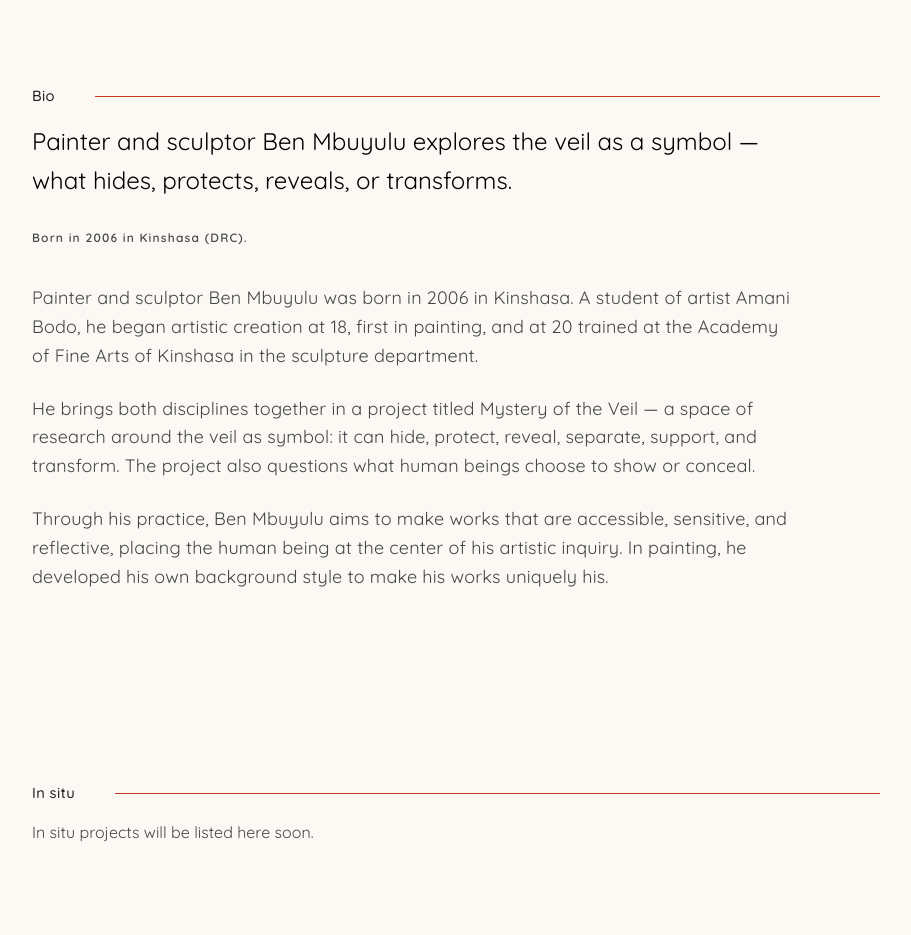
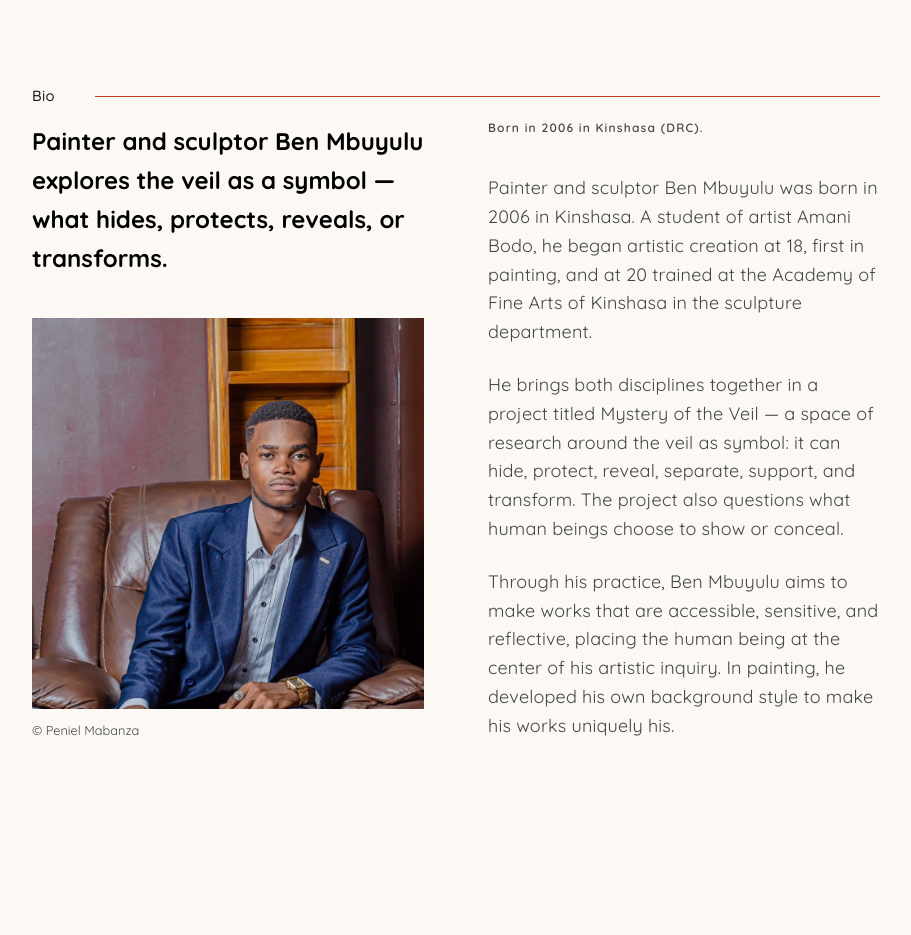
Before and after one commit to peniemab/benmbuyulu-portfolio, a Next.js app: page / in a window 1280 px wide. Shown: the part 1220-2155 px from the top of the page, without its empty margins (344-1255 px from the left). Built offline with nearby package versions, Linux system fonts and the light colour scheme; no server answers; the database is empty; a web font is replaced by a local one.

Commit message:
Add artist portrait to Bio with credit link to Peniel Mabanza.

```diff
--- a/src/components/BioSection.tsx
+++ b/src/components/BioSection.tsx
@@ -1,16 +1,51 @@
+import Image from "next/image";
 import type { Dictionary } from "@/i18n/dictionaries/fr";
 
 type Props = {
   labels: Dictionary["bio"];
 };
 
+const PORTRAIT_SRC = "/artist/ben-mbuyulu.jpg";
+const PORTRAIT_ALT = "Ben Mbuyulu — portrait";
+
+/**
+ * Mobile: lead → portrait → born + body
+ * Desktop: lead left (photo fills leftover space under it) | born + body right
+ */
 export function BioSection({ labels }: Props) {
   return (
-    <div className="max-w-3xl">
-      <p className="font-headline-sm text-headline-sm text-primary mb-8 leading-relaxed">
+    <div className="grid grid-cols-1 gap-10 md:grid-cols-2 md:gap-12 lg:gap-16 md:items-stretch">
+      <div className="flex min-w-0 flex-col gap-8 md:gap-10 md:h-full">
+        <p className="shrink-0 font-headline-sm text-headline-sm font-bold text-primary leading-relaxed">
           {labels.lead}
         </p>
-      <p className="font-label-caps text-label-caps text-on-surface-variant mb-10">
+
+        <div className="flex min-h-0 flex-col gap-3 md:flex-1">
+          <div className="relative w-full aspect-[4/5] overflow-hidden md:aspect-auto md:min-h-[24rem] md:flex-1">
+            <Image
+              src={PORTRAIT_SRC}
+              alt={PORTRAIT_ALT}
+              fill
+              sizes="(max-width: 768px) 100vw, 40vw"
+              className="object-cover object-[center_20%]"
+            />
+          </div>
+          <p className="font-body-md text-[0.8rem] text-on-surface-variant">
+            ©{" "}
+            <a
+              href="https://penielmabanza.vercel.app/"
+              target="_blank"
+              rel="noopener noreferrer"
+              className="underline-offset-2 hover:underline hover:text-primary transition-colors"
+            >
+              Peniel Mabanza
+            </a>
+          </p>
+        </div>
+      </div>
+
+      <div className="min-w-0">
+        <p className="font-label-caps text-label-caps text-on-surface-variant mb-8 md:mb-10">
           {labels.born}
         </p>
         <div className="space-y-6 font-body-lg text-body-lg text-on-surface-variant">
@@ -19,5 +54,6 @@ export function BioSection({ labels }: Props) {
           <p>{labels.p3}</p>
         </div>
       </div>
+    </div>
   );
 }
```
Also changed, not shown: public/artist/ben-mbuyulu.jpg (added). Lines whose indentation alone changed are shown as unchanged.
